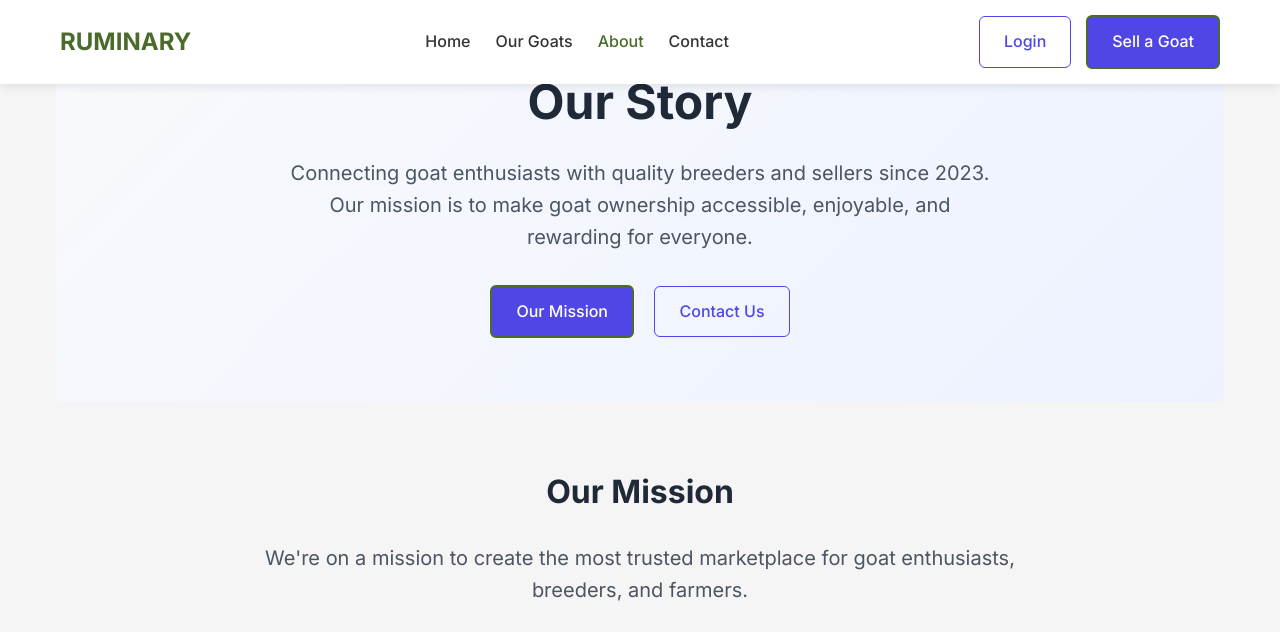
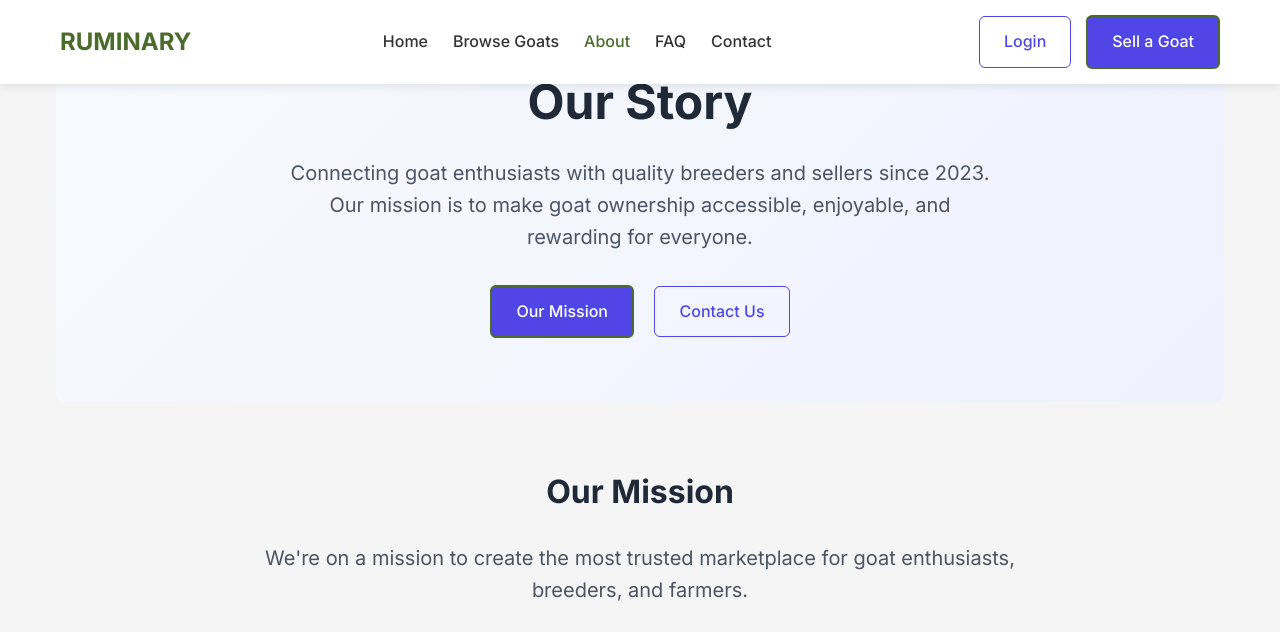
Before and after one commit to carterbridges2001/Goatique, a website: page about.html in a window 1280 px wide. Shown: the top 632 px of the page. Drawn offline with Linux system fonts and the light colour scheme; no server answers.

Commit message:
add FAQ to nav

```diff
--- a/about.html
+++ b/about.html
@@ -229,8 +229,9 @@
             <div class="logo">RUMINARY</div>
             <div class="nav-links">
                 <a href="index.html">Home</a>
-                <a href="index.html#goats">Our Goats</a>
+                <a href="browse.html">Browse Goats</a>
                 <a href="about.html" class="active">About</a>
+                <a href="faq.html">FAQ</a>
                 <a href="contact.html">Contact</a>
             </div>
             <div class="nav-actions">
```
Also changed, not shown: browse.html (+1 -0 lines), contact.html (+2 -1 lines), index.html (+1 -0 lines).
